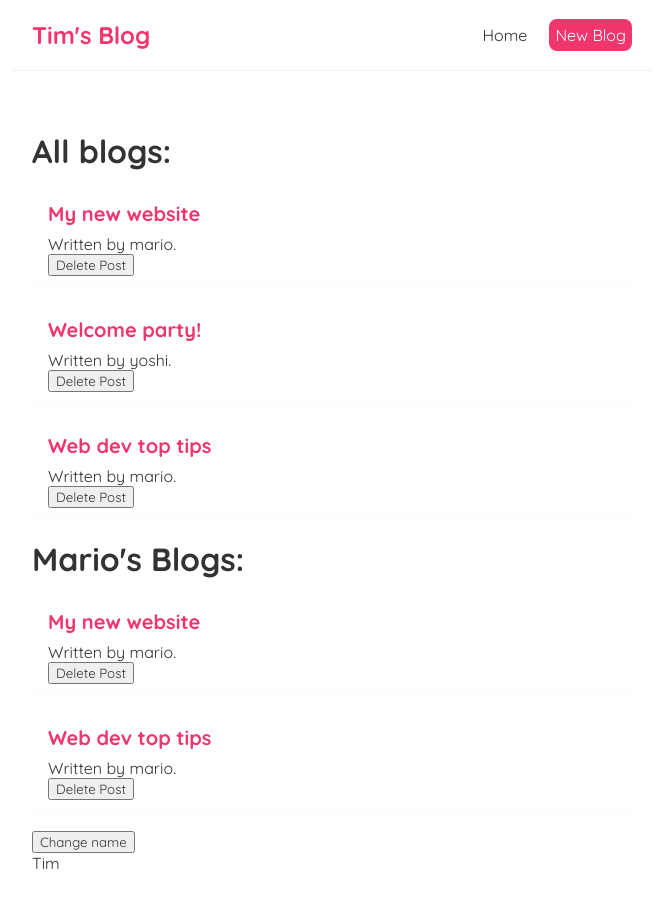
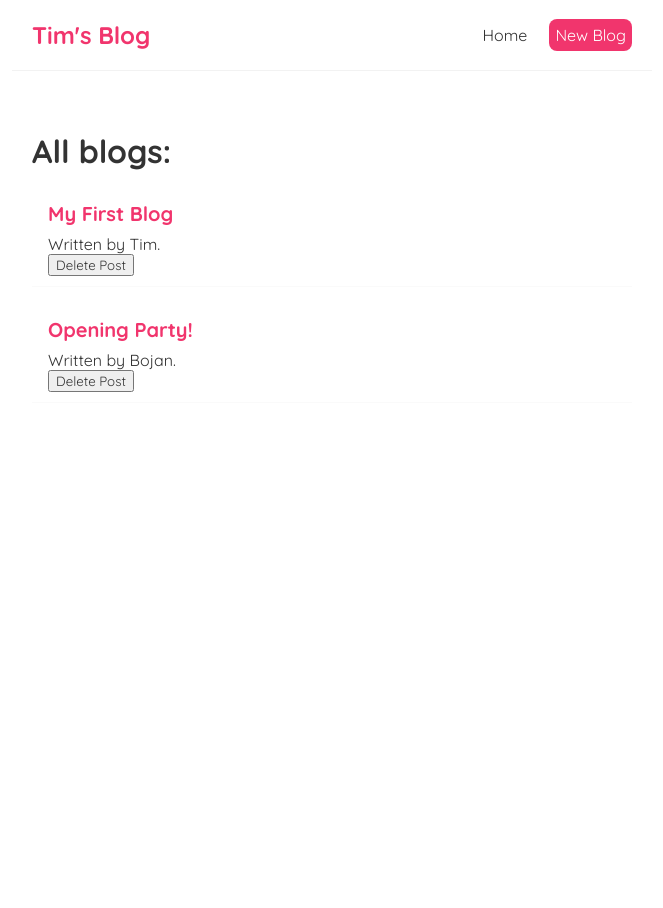
Before and after one commit to tGitm/React-JS, a React (Create React App) app in the folder first-blog/: page / in a window 1280 px wide. Shown: the top 908 px of the page, without its empty margins (308-971 px from the left). After the commit the page ends 800 px from the top, so only its background shows below. Built offline with nearby package versions, Linux system fonts and the light colour scheme; data requests are answered from the project's data file; the HTML template or start-up script is replaced by a standard one.

Commit message:
All about Fetch

```diff
--- a/first-blog/src/Home.js
+++ b/first-blog/src/Home.js
@@ -2,15 +2,10 @@ import { useState, useEffect } from 'react';
 import BlogList from './BlogList';
 
 const Home = () => {
-    const [blogs, setBlogs] = useState(
-      [
-        { title: 'My new website', body: 'lorem ipsum...', author: 'mario', id: 1 },
-        { title: 'Welcome party!', body: 'lorem ipsum...', author: 'yoshi', id: 2 },
-        { title: 'Web dev top tips', body: 'lorem ipsum...', author: 'mario', id: 3 }
-      ]
-    );
 
-      const [name, setName] = useState('Tim');
+    const [blogs, setBlogs] = useState([]);
+    const [isLoading, setIsLoading] = useState(true);
+    const [error, setError] = useState(null);
 
     const handleDelete = (id) => {
       const newBlogs = blogs.filter(blog => blog.id !== id); //vrnem new filtered array based on original array
@@ -18,16 +13,31 @@ const Home = () => {
     }
 
     useEffect(() => {
-      console.log('use effect ran');
-      console.log(name);
-    }, [name]);
+      fetch('http://localhost:8000/blogs')  //promise... ko se to zgodi bo sprožlo funkcijo then
+          .then(res => {
+            console.log(res);
+            if (!res.ok) {
+              setIsLoading(false);
+              throw Error('Could not Fetch the data for that resource.');
+            }
+            return res.json();
+          })
+          .then((data) => {
+            setBlogs(data);
+            setIsLoading(false);
+          })
+          .catch(err => {
+            setError(err.message);
+          })
+    }, []);
+
+
 
     return (
       <div className="home">
-       <BlogList blogs={blogs} title="All blogs:" handleDelete={handleDelete}/>  {/* prop - more reusable, lahko kopiramo, itd... */}
-       <BlogList blogs={blogs.filter((blog) => blog.author === 'mario')} title="Mario's Blogs:"/>  {/* prop - filtered samo za mario */}
-       <button onClick={() => setName('Luigi')}>Change name</button>
-       <p>{name}</p>
+        { error && <div>{error}</div> }
+        { isLoading && <div>Loading data from server...</div> }
+        <BlogList blogs={blogs} title="All blogs:" handleDelete={handleDelete}/>
       </div>
     );
   }
```
Also changed, not shown: first-blog/data/db.json (line endings or trailing spaces).
